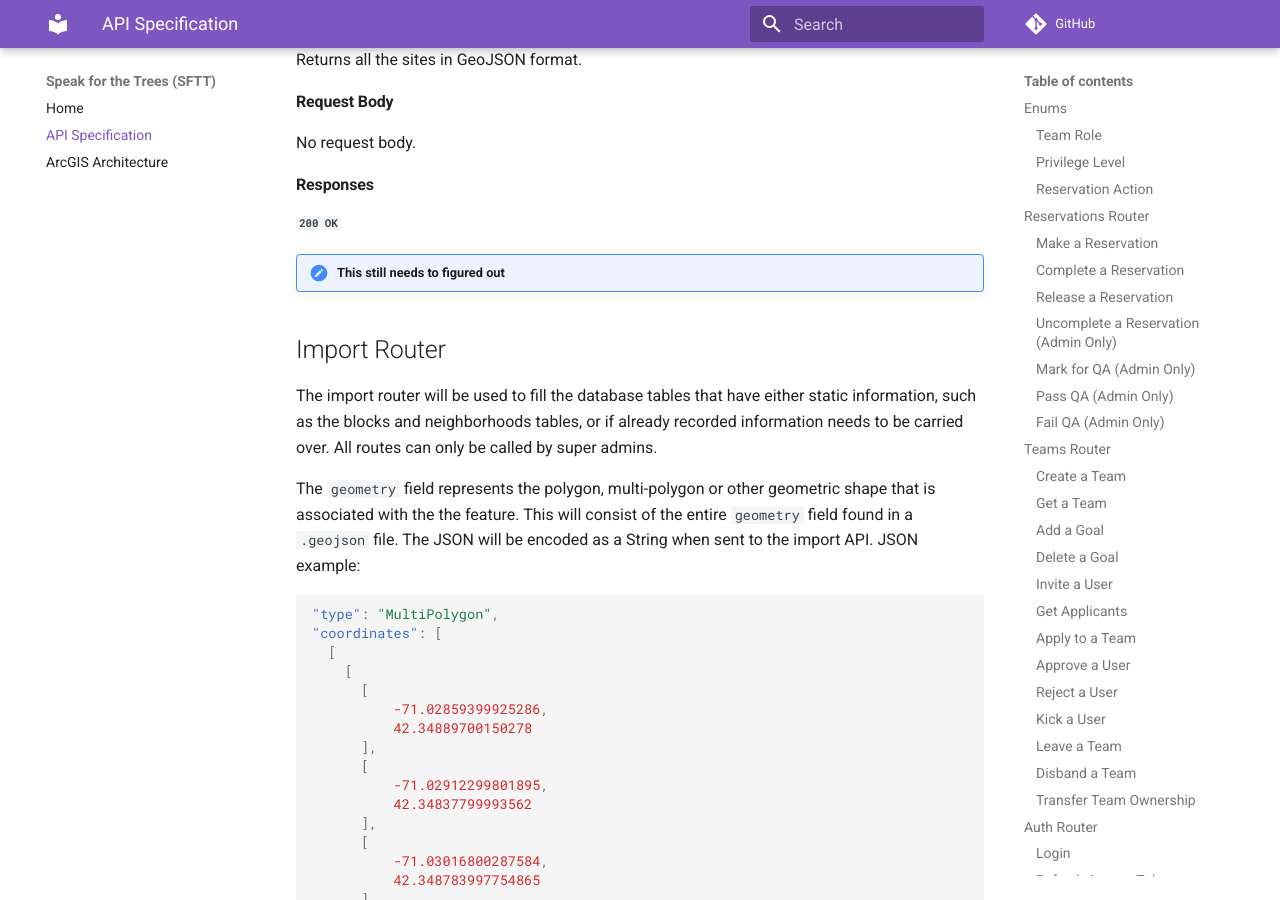
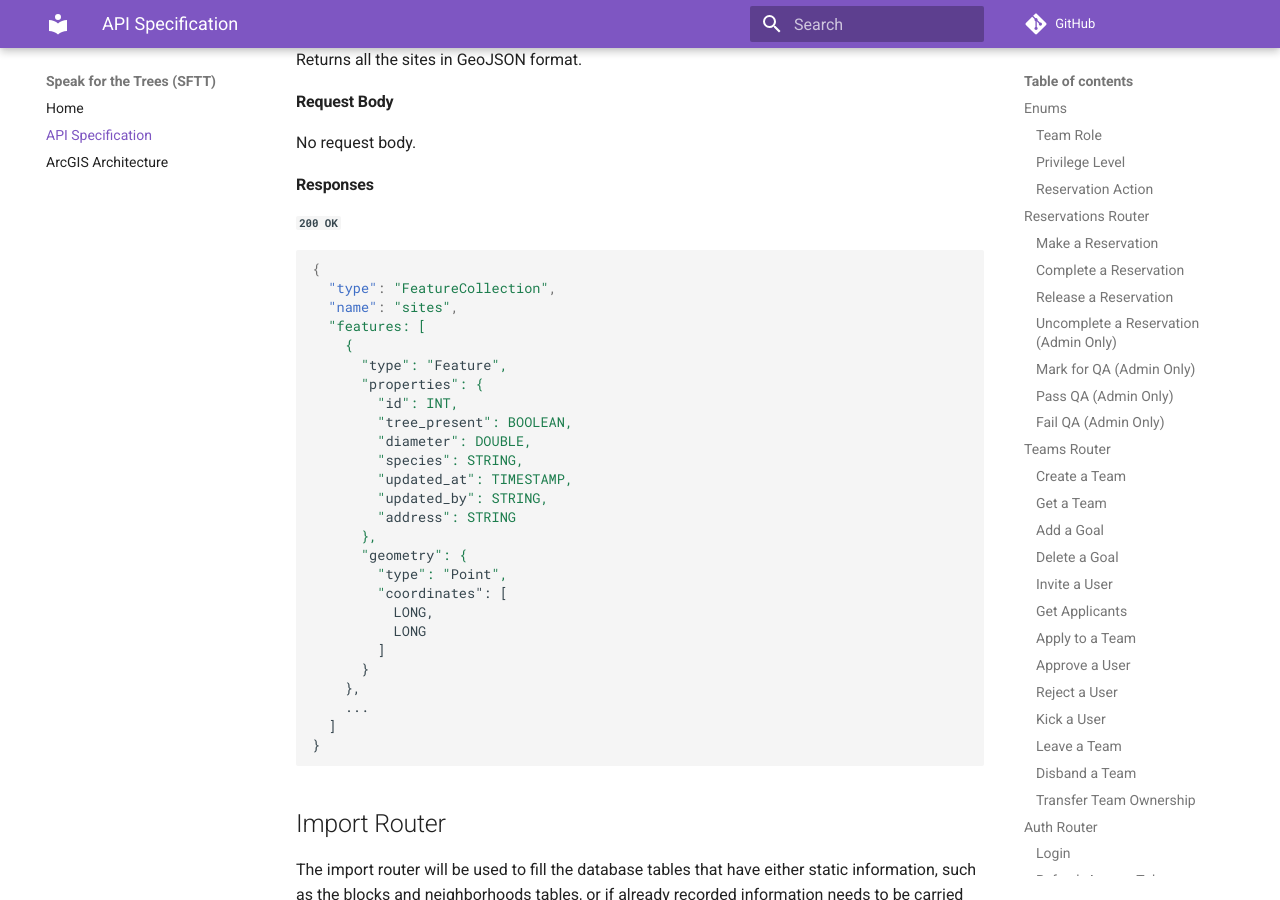
Before and after one commit to Code-4-Community/c4c-dev-docs, an MkDocs documentation site: the page built from docs/sftt/sftt-api-spec.md, in a window 1280 px wide and 900 px high, scrolled down 23087 px. Built offline with MkDocs 1.6.1 and Material for MkDocs 9.7.7, drawn with Linux system fonts in a browser that asks for light colours; comment, search, counter and statistics services are not loaded; some of the changed text lies outside the part shown.

Commit message:
Added more sites documentation

````diff
--- a/docs/sftt/sftt-api-spec.md
+++ b/docs/sftt/sftt-api-spec.md
@@ -1009,7 +1009,34 @@ No request body.
 
 #####  `200 OK`
 
-!!! missing "This still needs to figured out"
+```json
+{
+  "type": "FeatureCollection",
+  "name": "sites",
+  "features: [
+    {
+      "type": "Feature",
+      "properties": {
+        "id": INT,
+        "tree_present": BOOLEAN,
+        "diameter": DOUBLE,
+        "species": STRING,
+        "updated_at": TIMESTAMP,
+        "updated_by": STRING,
+        "address": STRING
+      },
+      "geometry": {
+        "type": "Point",
+        "coordinates": [
+          LONG,
+          LONG
+        ]
+      }
+    },
+    ...
+  ]
+}
+```
 
 ## Import Router
 
@@ -1072,7 +1099,7 @@ Blocks imported successfully.
 
 If the request was malformed.
 
-##### `401 Unauthorized`
+##### `401 UNAUTHORIZED`
 
 If the user is not a super admin.
 
@@ -1110,7 +1137,7 @@ Neighborhoods imported successfully.
 
 If the request was malformed.
 
-##### `401 Unauthorized`
+##### `401 UNAUTHORIZED`
 
 If the user is not a super admin.
 
@@ -1147,13 +1174,35 @@ Reservations imported successfully.
 
 If the request was malformed.
 
-##### `401 Unauthorized`
+##### `401 UNAUTHORIZED`
 
 If the user is not a super admin.
 
-### Import Trees
+### Import Sites
 
-!!! missing "This route has not been implemented yet"
+`POST api/v1/protected/import/sites`
+
+#### Request Body
+
+```json
+{
+  ...
+}
+```
+
+#### Responses
+
+##### `200 OK`
+
+Sites imported successfully.
+
+##### `400 BAD REQUEST`
+
+If the request was malformed.
+
+##### `401 UNAUTHORIZED`
+
+If the user is not a super admin.
 
 ## Leaderboard Router
 
````
